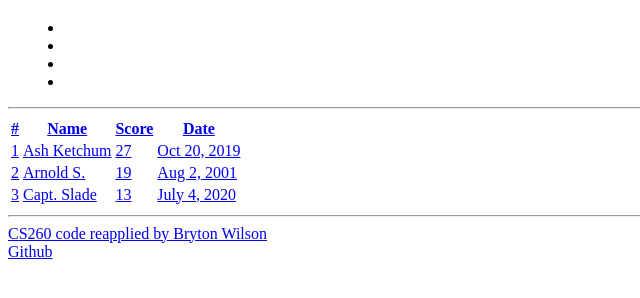
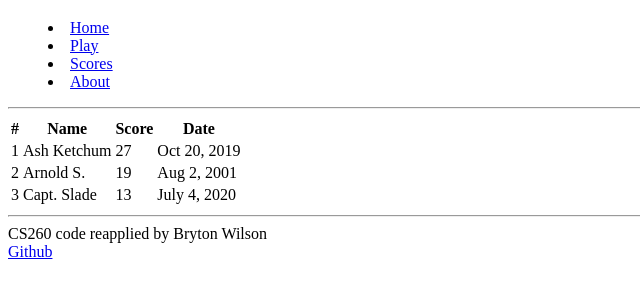
Before and after one commit to BrtWilson/simon, a plain HTML site: page scores.html in a window 1280 px wide. Shown: the part 68-366 px from the top of the page, without its empty margins (0-640 px from the left). Drawn offline with Linux system fonts and the light colour scheme.

Commit message:
fixed navigation menu

```diff
--- a/scores.html
+++ b/scores.html
@@ -3,7 +3,7 @@
     <head>
         <meta charset="UTF-8" />
         <meta name="viewport" content=""width=device-width, initial-scale=1.0" />
-        <title>About</title>
+        <title>Scores</title>
     </head>
     <body>
         <header>
@@ -11,10 +11,10 @@
 
             <nav>
                 <menu>
-                    <li><a href="index.html"Home</li>
-                    <li><a href="play.html"Play</li>
-                    <li><a href="scores.html"Scores</li>
-                    <li><a href="about.html"About</li>
+                    <li><a href="index.html">Home</a></li>
+                    <li><a href="play.html">Play</a></li>
+                    <li><a href="scores.html">Scores</a></li>
+                    <li><a href="about.html">About</a></li>
                 </menu>
             </nav>
 
```
Also changed, not shown: about.html (+4 -4 lines), index.html (+5 -5 lines), play.html (+5 -5 lines).
